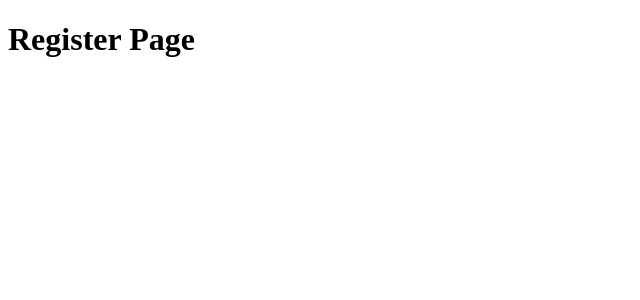
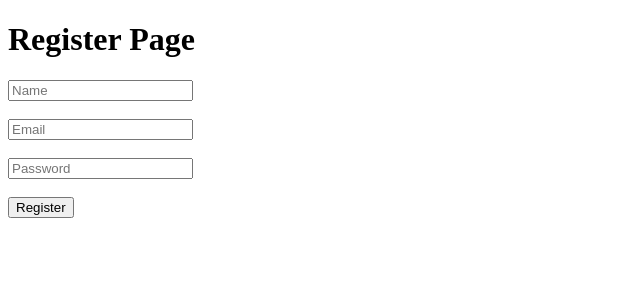
Before and after one commit to Rithika083/user-management-system, a React (Vite) app in the folder client/: page /register in a window 1280 px wide. Shown: the top 300 px of the page, without its empty margins (0-640 px from the left). Built offline with nearby package versions, Linux system fonts and the light colour scheme.

Commit message:
Frontend registration integration progress

```diff
--- a/client/src/pages/Register.jsx
+++ b/client/src/pages/Register.jsx
@@ -1,7 +1,69 @@
+import { useState } from "react";
+import API from "../services/api";
+
 function Register() {
+  const [name, setName] = useState("");
+  const [email, setEmail] = useState("");
+  const [password, setPassword] = useState("");
+
+  const handleRegister = async (e) => {
+    e.preventDefault();
+
+    try {
+      const res = await API.post("/register", {
+        name,
+        email,
+        password,
+      });
+
+      alert(res.data.message);
+    }
+    catch (error) {
+      console.log(error);
+      console.log(error.response);
+
+      alert(
+        error.response?.data?.message ||
+        error.message ||
+        "Registration failed"
+      );
+    }
+  };
+
   return (
     <div>
       <h1>Register Page</h1>
+
+      <form onSubmit={handleRegister}>
+        <input
+          type="text"
+          placeholder="Name"
+          value={name}
+          onChange={(e) => setName(e.target.value)}
+        />
+
+        <br /><br />
+
+        <input
+          type="email"
+          placeholder="Email"
+          value={email}
+          onChange={(e) => setEmail(e.target.value)}
+        />
+
+        <br /><br />
+
+        <input
+          type="password"
+          placeholder="Password"
+          value={password}
+          onChange={(e) => setPassword(e.target.value)}
+        />
+
+        <br /><br />
+
+        <button type="submit">Register</button>
+      </form>
     </div>
   );
 }
--- a/client/src/services/api.js
+++ b/client/src/services/api.js
@@ -0,0 +1,7 @@
+import axios from "axios";
+
+const API = axios.create({
+  baseURL: "http://localhost:5000/api/auth",
+});
+
+export default API;
--- a/package.json
+++ b/package.json
@@ -12,6 +12,7 @@
   "type": "commonjs",
   "dependencies": {
     "bcryptjs": "^3.0.3",
+    "cors": "^2.8.6",
     "dotenv": "^17.4.2",
     "express": "^5.2.1",
     "jsonwebtoken": "^9.0.3",
```
Also changed, not shown: 2 other files (tests, documents, lock files or other folders).
